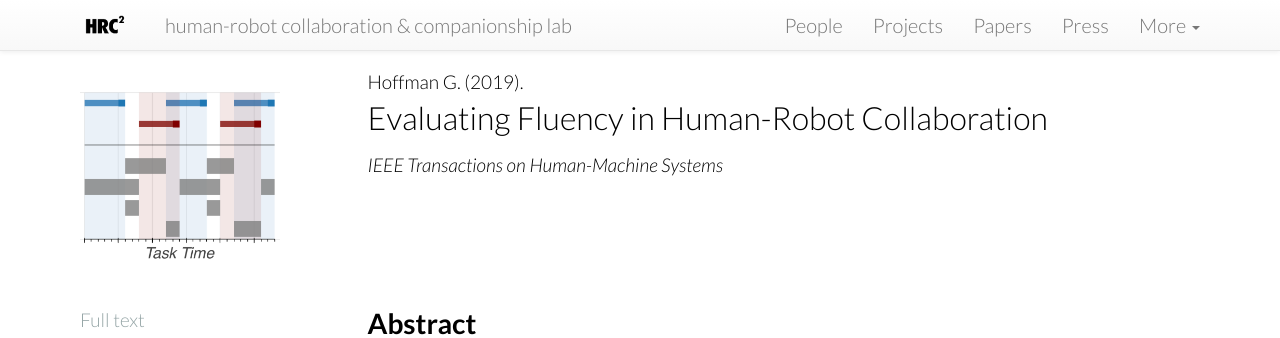
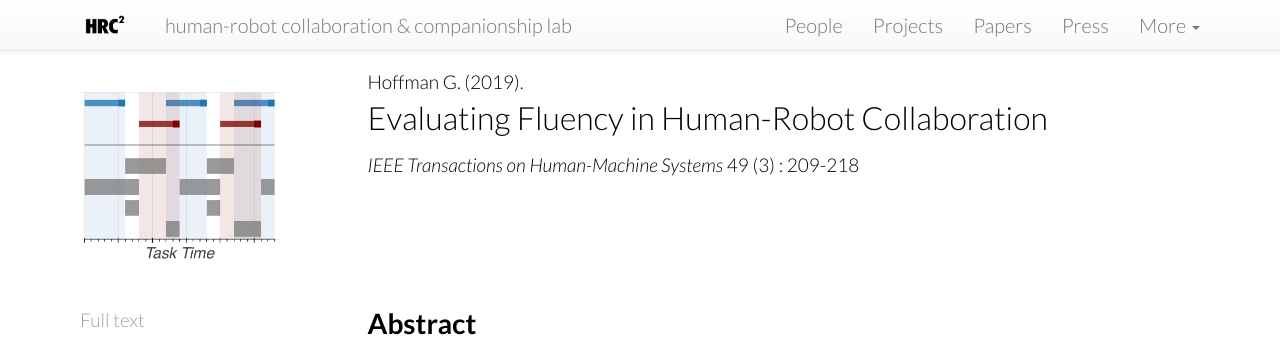
Before and after one commit to hrc2/hrc2.github.io, a Jekyll site: the page built from papers/_posts/2019-04-02-evaluating-fluency.md, in a window 1280 px wide. Shown: the top 338 px of the page. Built offline with Jekyll 4.4.1, drawn with Linux system fonts in a browser that asks for light colours; nearby versions of some CDN libraries; some web fonts are replaced.

Commit message:
Update 2019-04-02-evaluating-fluency.md

```diff
--- a/papers/_posts/2019-04-02-evaluating-fluency.md
+++ b/papers/_posts/2019-04-02-evaluating-fluency.md
@@ -6,9 +6,9 @@ shortref: "Hoffman. THMS 2019"
 shorttitle: "Evaluating Fluency in Human-Robot Collaboration"
 nickname: fluency-metrics
 journal: "IEEE Transactions on Human-Machine Systems"
-volume:
-issue:
-pages:
+volume: 49
+issue: 3
+pages: 209-218
 authors: "Hoffman G."
 image: fluency-metrics.png
 pdf: HoffmanTHMS19.pdf
```
